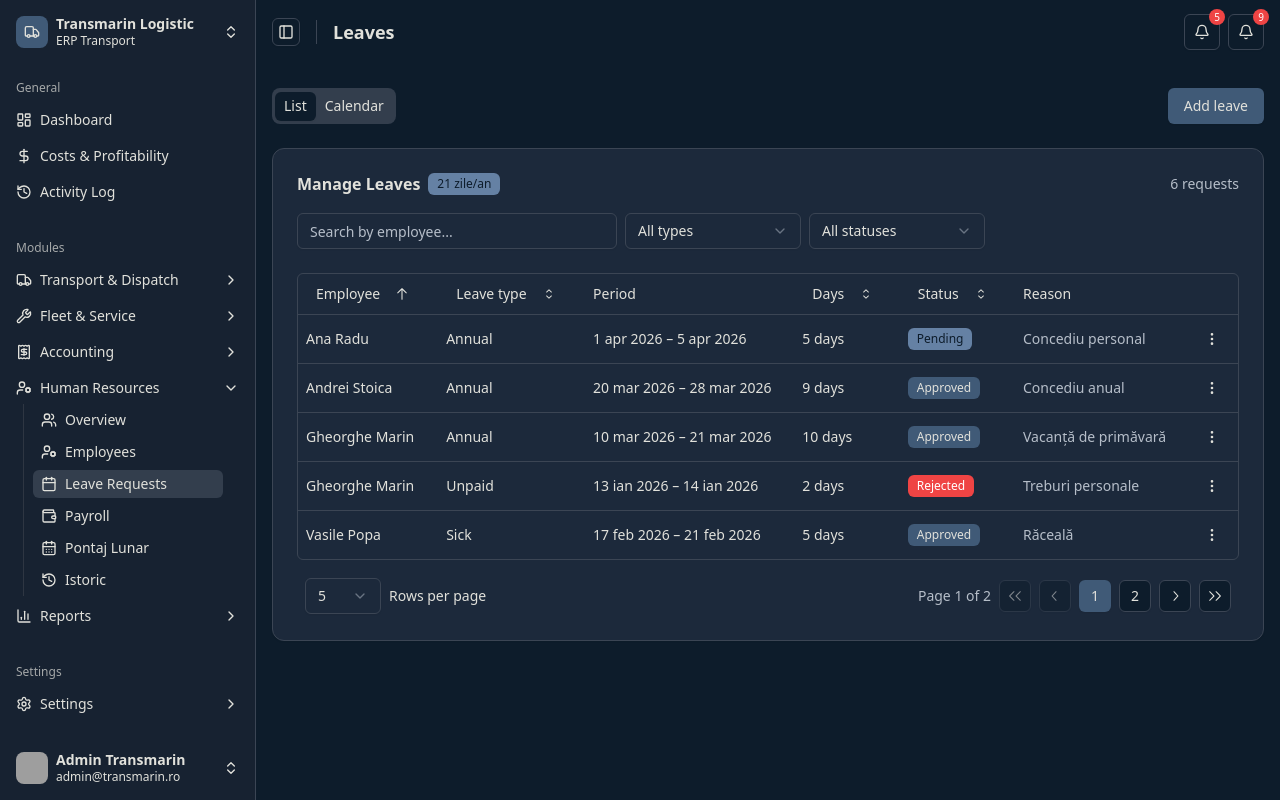
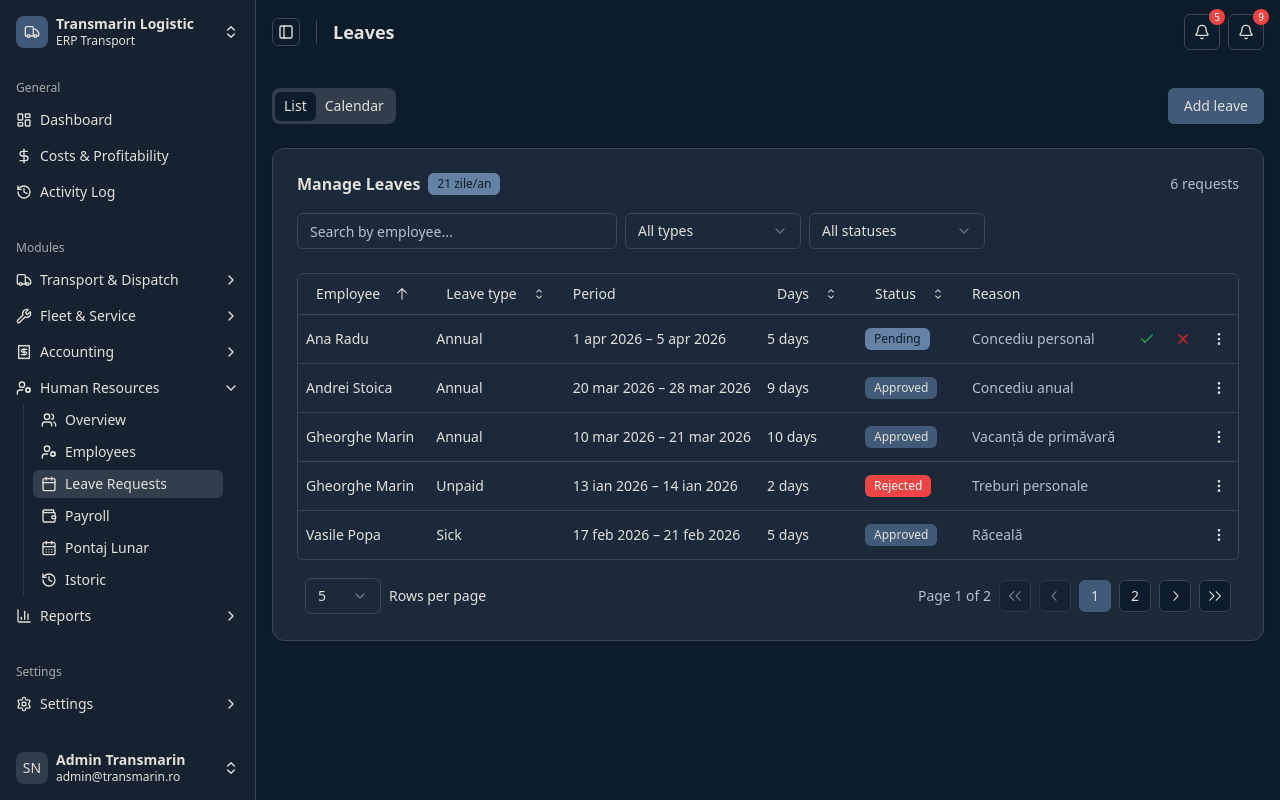
Before and after one commit to florinbadea046/Transmarin-Logistic, a React (Vite) app: page /hr/leaves in a window 1280 px wide. Built offline with nearby package versions, Linux system fonts and the light colour scheme; sample sign-in values are in the browser's storage; grey boxes are pictures that could not be loaded.

Commit message:
C7: Add approve/reject buttons for pending leave requests with toast confirmation

```diff
--- a/src/modules/hr/components/leave-row.tsx
+++ b/src/modules/hr/components/leave-row.tsx
@@ -1,7 +1,7 @@
 import * as React from "react";
 import { TableRow, TableCell } from "@/components/ui/table";
 import { flexRender, type Row, type Cell } from "@tanstack/react-table";
-import { MoreVertical, Pencil, Trash2 } from "lucide-react";
+import { MoreVertical, Pencil, Trash2, Check, X } from "lucide-react";
 import { Button, buttonVariants } from "@/components/ui/button";
 import {
   DropdownMenu,
@@ -61,11 +61,48 @@ export const LeaveTableRow: React.FC<LeaveRowProps> = ({
     onRefreshCalendar?.();
   }, [employeeMap, setData, onRefreshCalendar]);
 
+  const handleStatusChange = (newStatus: "approved" | "rejected") => {
+    updateItem<LeaveRequest>(
+      STORAGE_KEYS.leaveRequests,
+      (lr) => lr.id === leave.id,
+      (lr) => ({ ...lr, status: newStatus }),
+    );
+    refreshData();
+    toast.success(
+      newStatus === "approved"
+        ? `Concediul lui ${leave.employeeName} a fost aprobat`
+        : `Concediul lui ${leave.employeeName} a fost respins`,
+    );
+  };
+
   return (
     <TableRow key={row.id}>
       {row.getVisibleCells().map((cell: Cell<LeaveRow, unknown>) =>
         cell.column.id === "actions" ? (
-          <TableCell key={cell.id} className="text-center">
+          <TableCell key={cell.id} className="text-right">
+            <div className="flex items-center justify-end gap-1">
+              {leave.status === "pending" && (
+                <>
+                  <Button
+                    variant="ghost"
+                    size="icon"
+                    className="h-8 w-8 text-green-600 hover:text-green-700 hover:bg-green-50"
+                    aria-label="Aprobă concediu"
+                    onClick={() => handleStatusChange("approved")}
+                  >
+                    <Check className="h-4 w-4" />
+                  </Button>
+                  <Button
+                    variant="ghost"
+                    size="icon"
+                    className="h-8 w-8 text-red-600 hover:text-red-700 hover:bg-red-50"
+                    aria-label="Respinge concediu"
+                    onClick={() => handleStatusChange("rejected")}
+                  >
+                    <X className="h-4 w-4" />
+                  </Button>
+                </>
+              )}
             <DropdownMenu>
               <DropdownMenuTrigger asChild>
                 <Button
@@ -96,6 +133,7 @@ export const LeaveTableRow: React.FC<LeaveRowProps> = ({
                 </DropdownMenuItem>
               </DropdownMenuContent>
             </DropdownMenu>
+            </div>
           </TableCell>
         ) : (
           <TableCell key={cell.id}>
```
Also changed, not shown: 1 other file (tests, documents, lock files or other folders).
